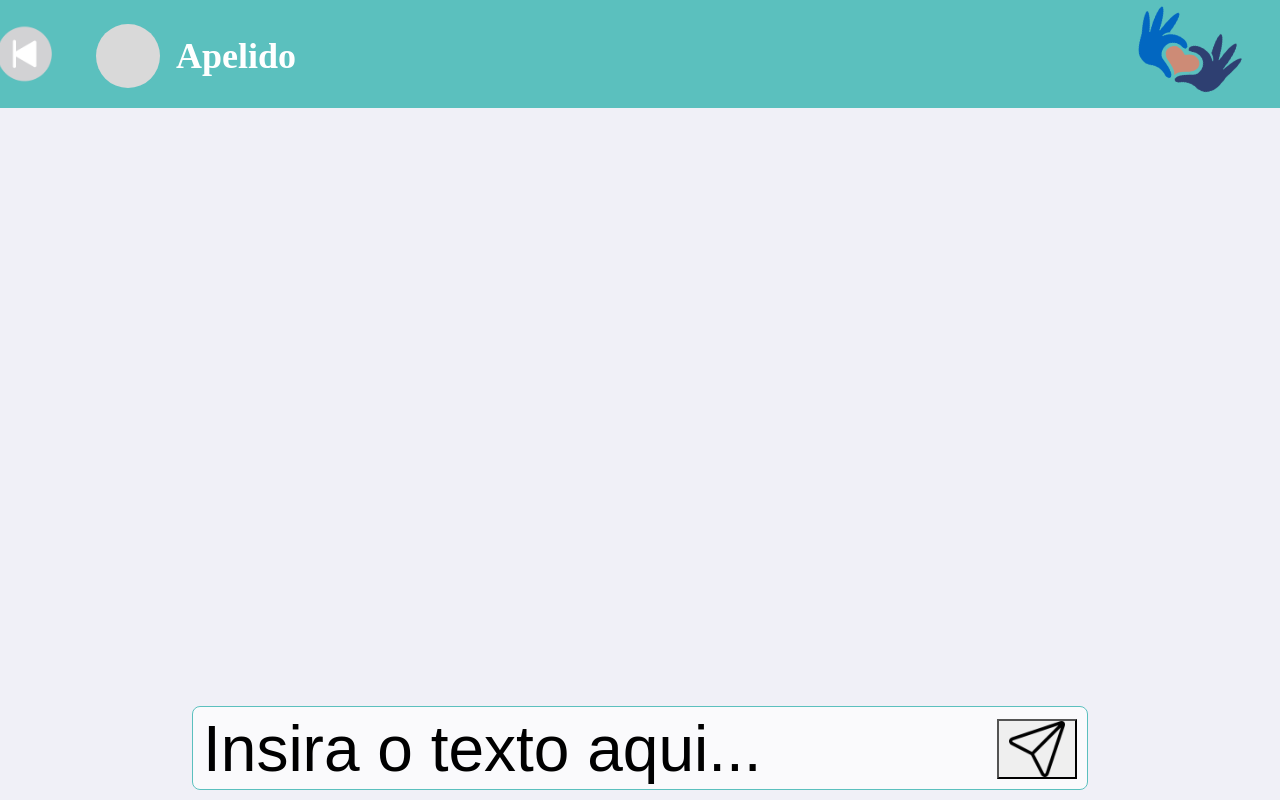
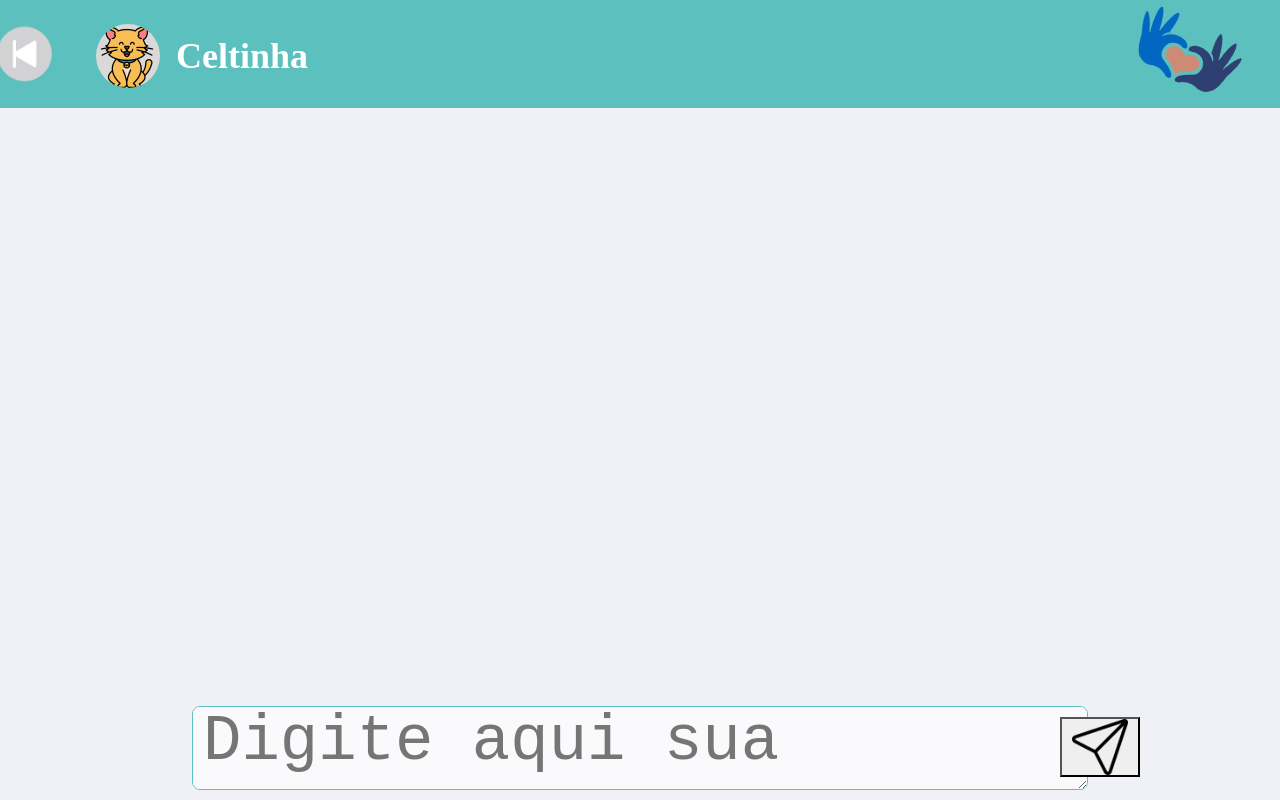
Before and after one commit to anaccdg/HelpMindFront, a React (Create React App) app: page /Chat in a window 1280 px wide. Built offline with nearby package versions, Linux system fonts and the light colour scheme.

Commit message:
Tela conversa
Simulação de imagem na tela de conversa

```diff
--- a/src/pages/Conversation/conversation.css
+++ b/src/pages/Conversation/conversation.css
@@ -23,16 +23,19 @@
     color: #FFFFFF;
 }
 
-.img_usuario{
+.img_usuario {
     position: absolute;
     width: 64px;
     height: 64px;
     left: 96px;
     top: 24px;
     border-radius: 50%;
+    background: #D9D9D9;
+    background-image: url('../../images/form/cat1.png');
+    background-size: cover;
+    background-position: center;
+}
 
-    background: #D9D9D9;
-}
 
 .back_button{
     position: absolute;
@@ -70,7 +73,7 @@
 .text_box {
     box-sizing: border-box;
     position: fixed;
-    width: 70%; /* Reduza o tamanho do .text_box */
+    width: 70%;
     height: 84px;
     left: 50%;
     transform: translateX(-50%);
@@ -80,7 +83,7 @@
     border-radius: 8px;
     color: black;
     font-size: 4em;
-    line-height: 84px;
+    line-height: 70px;
     text-indent: 10px;
 }
 
@@ -88,8 +91,8 @@
     position: fixed;
     width: 80px;
     height: 60px;
-    right: 10px;
-    bottom: 10px;
+    right: 140px;
+    bottom: 23px;
     background-image: url('../../images/mandar.png');
     background-size: contain;
     background-repeat: no-repeat;
--- a/src/pages/Conversation/conversation.js
+++ b/src/pages/Conversation/conversation.js
@@ -10,12 +10,10 @@ function Conversation() {
             <div className="img_usuario"></div>
             <Link to="/Questionario" className="back_button"></Link>
             <div className="img_logo"></div>
-            <h1 className="apelido">Apelido</h1>
+            <h1 className="apelido">Celtinha</h1>
             <div className="user_chat"></div>
-            <div className="text_box" contentEditable="true">
-                Insira o texto aqui...
-                <button className="send_button"></button>
-            </div>
+            <textarea className = 'text_box' placeholder="Digite aqui sua mensagem"></textarea>
+            <button className="send_button"></button>
         </div>
     </div>
   );
--- a/src/pages/Questionario/questionario.js
+++ b/src/pages/Questionario/questionario.js
@@ -9,6 +9,7 @@ function Questionario(){
                 <div className='header_quest'>
                     <h2 className='title_quest'>QUESTIONÁRIO</h2>
                     <div className="img_logo"></div>
+                    <div className="img_usuario"></div>
                     <Link to="/form" className="back_button"></Link>
                 </div>
                 <div className='form_quest-container'>
```
